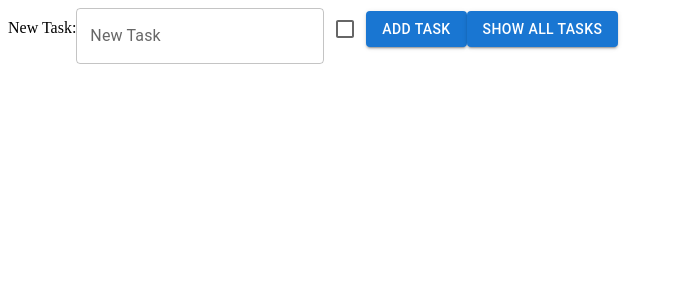
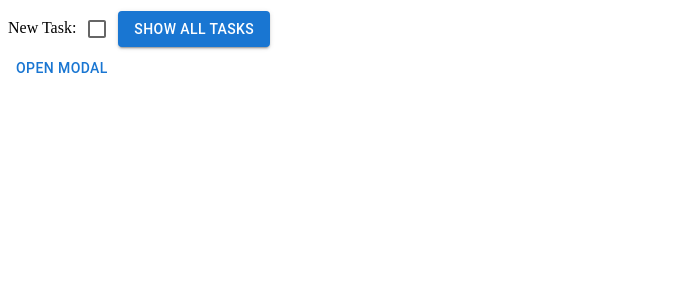
Before and after one commit to KhalidD98/todolist, a React (Create React App) app in the folder client/: page / in a window 1280 px wide. Shown: the top 300 px of the page, without its empty margins (0-673 px from the left). Built offline with nearby package versions, Linux system fonts and the light colour scheme; the HTML template or start-up script is replaced by a standard one.

Commit message:
Create and move add task to new file

```diff
--- /dev/null
+++ b/client/src/AddTask.js
@@ -0,0 +1,45 @@
+import React, { useState } from 'react'
+import Box from '@mui/material/Box';
+import Modal from '@mui/material/Modal';
+import Button from '@mui/material/Button';
+import Typography from '@mui/material/Typography';
+import TextField from '@mui/material/TextField';
+
+const style = { // Style of modal
+    position: 'absolute',
+    top: '50%',
+    left: '50%',
+    transform: 'translate(-50%, -50%)',
+    width: 400,
+    bgcolor: 'background.paper',
+    border: '2px solid #000',
+    boxShadow: 24,
+    p: 4,
+};
+
+export default function AddTask() {
+    const [open, setOpen] = React.useState(false);
+    const handleOpen = () => setOpen(true);
+    const handleClose = () => setOpen(false);
+
+    return (
+        <div>
+            <Button onClick={handleOpen}>Open modal</Button>
+            <Modal
+                keepMounted
+                open={open}
+                onClose={handleClose}
+                aria-labelledby="keep-mounted-modal-title"
+                aria-describedby="keep-mounted-modal-description"
+            >
+                <Box sx={style}>
+                    <TextField
+                        // onChange={(event) => { setTask(event.target.value); }}
+                        label="New Task"
+                        variant="outlined"
+                    />
+                </Box>
+            </Modal>
+        </div>
+    )
+}
--- a/client/src/App.js
+++ b/client/src/App.js
@@ -1,12 +1,12 @@
 import "./App.css";
-import { useState } from "react";
+import React, { useState } from "react";
 import Button from '@mui/material/Button';
 import axios from "axios"
-import TextField from '@mui/material/TextField';
 import Checkbox from '@mui/material/Checkbox';
 import DeleteIcon from '@mui/icons-material/Delete';
 import { makeStyles } from '@mui/styles';
 import Typography from '@mui/material/Typography';
+import AddTaskModal from './AddTask'
 
 const useStyles = makeStyles({
 
@@ -14,12 +14,13 @@ const useStyles = makeStyles({
 
 function App() {
   const classes = useStyles();
-  const [task, setTask] = useState("")
+  // const [task, setTask] = useState("")
   const [completed, setCompleted] = useState(false)
 
   const [taskList, setTaskList] = useState([])
+
   //----- Add new task -----//
-  const addTask = () => {
+  const addTask = (task) => {
     axios.post("http://localhost:3001/create", {
       task: task,
       completed: completed
@@ -48,13 +49,7 @@ function App() {
 
       <div className="info">
         <label>New Task:</label>
-        <TextField
-          onChange={(event) => { setTask(event.target.value); }}
-          label="New Task"
-          variant="outlined"
-        />
         <Checkbox onClick={() => { setCompleted(completed => !completed) }} />
-        <Button onClick={addTask} variant="contained">Add Task</Button>
         <Button onClick={getTasks} variant="contained">Show all tasks</Button>
       </div>
 
@@ -67,6 +62,11 @@ function App() {
         </div>
       })}
 
+      {/* Add Task Button */}
+      <div>
+        <AddTaskModal addTask={addTask} />
+      </div>
+
     </div>
   );
 }
```
